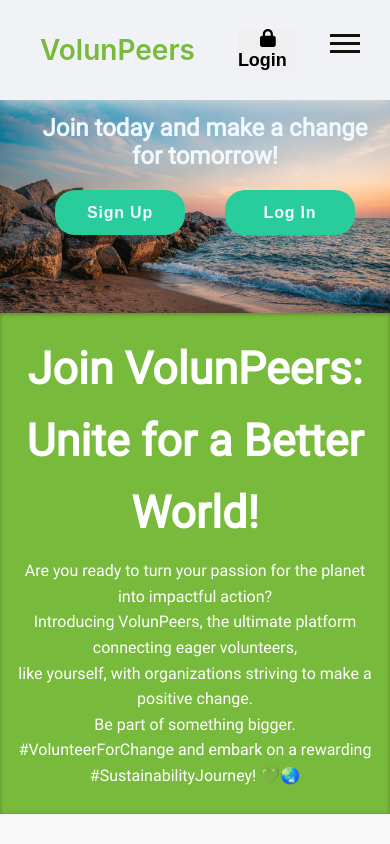
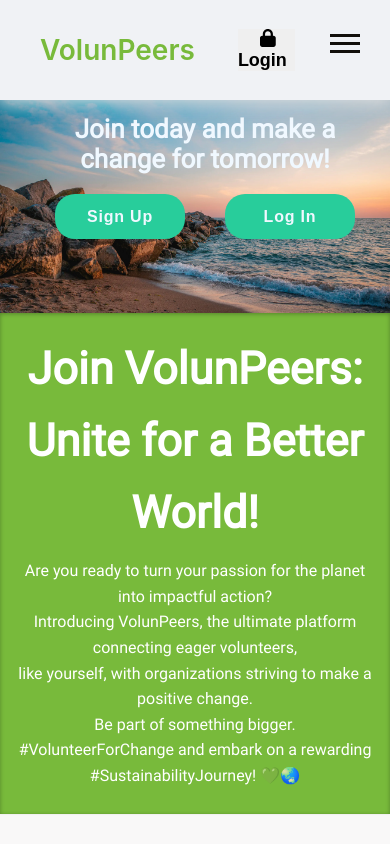
Before and after one commit to marieUr/VolunPeers-project, a React (Create React App) app in the folder volunpeers-front-end/: page / in a window 390 px wide. Shown: the top 844 px of the page. Built offline with nearby package versions, Linux system fonts and the light colour scheme.

Commit message:
Adjusted h1 in Banner

```diff
--- a/volunpeers-front-end/src/components/HeroSection/HeroSection.module.css
+++ b/volunpeers-front-end/src/components/HeroSection/HeroSection.module.css
@@ -6,10 +6,12 @@
   align-items: center;
   overflow: hidden;
 }
+
 .Banner h1 {
   top: 340px;
   padding: 10px;
   color: aliceblue;
+  font-size: 2.4em;
 }
 
 .Banner img {
@@ -114,8 +116,9 @@
     top: 200px;
     padding: 8px;
     color: aliceblue;
-    font-size: 24px;
+    font-size: 26px;
   }
+
   .Banner button {
     height: 45px;
     width: 130px;
```
